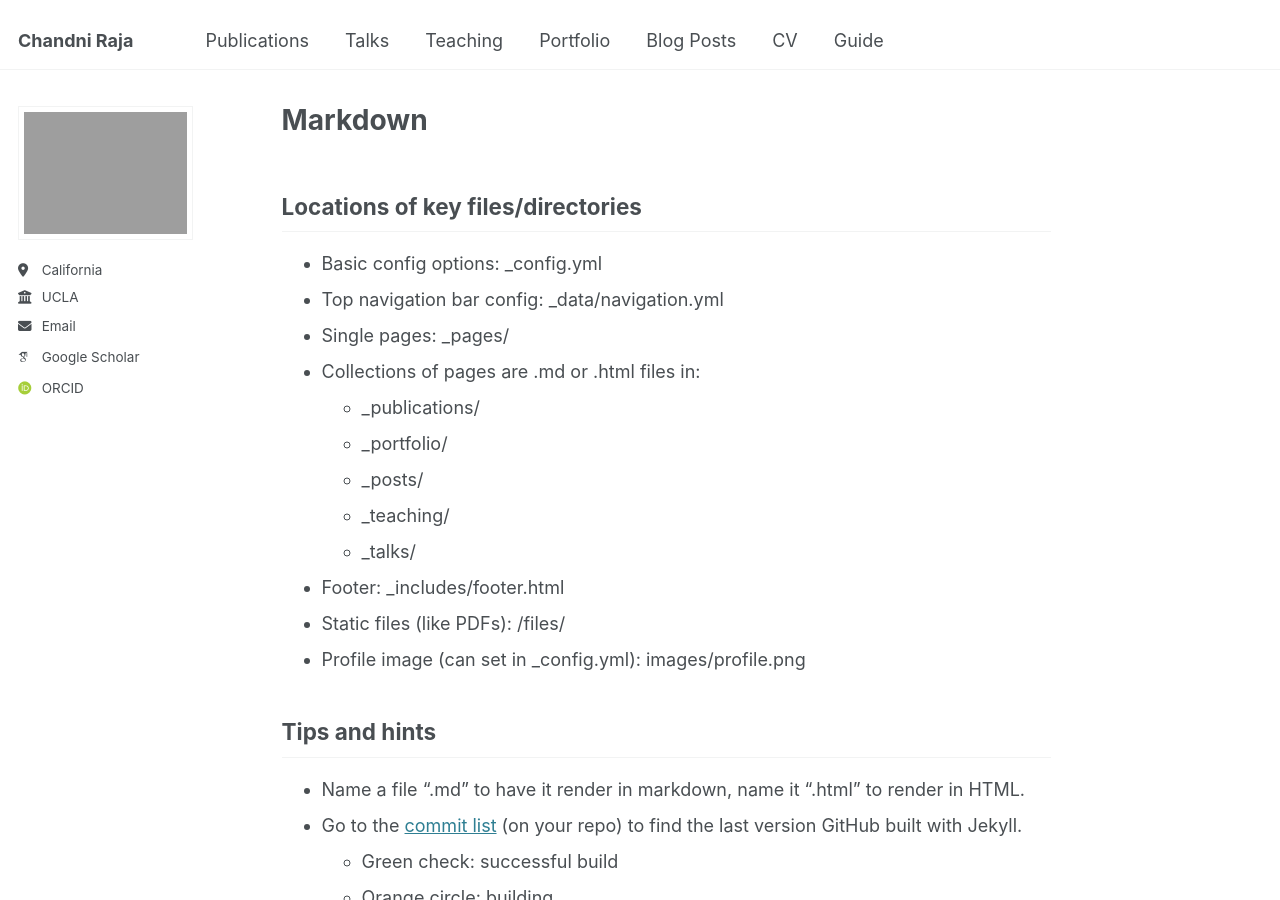
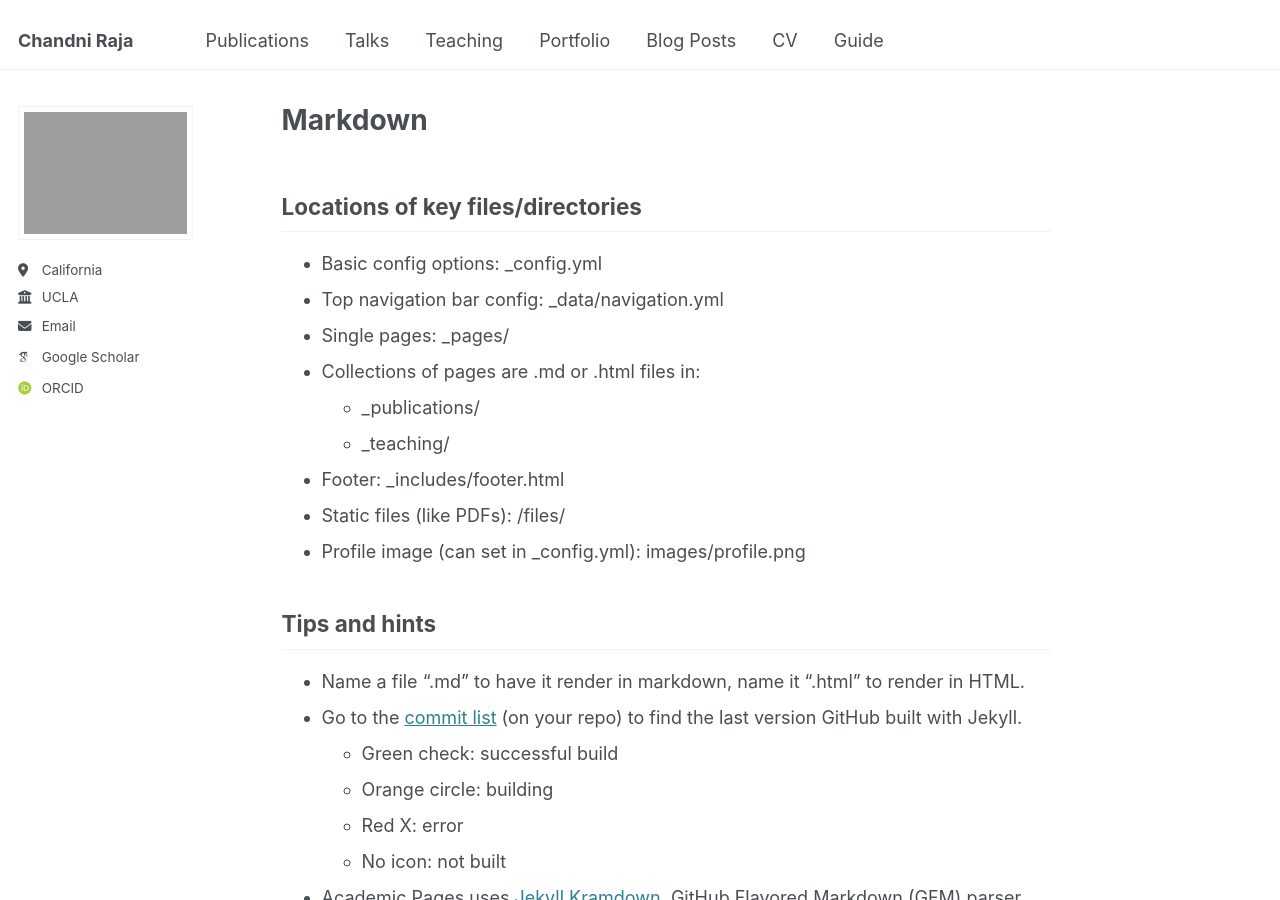
Before and after one commit to chandniraja/chandniraja.github.io, a Jekyll site: the page built from _pages/markdown.md, in a window 1280 px wide and 900 px high. Built offline with Jekyll 4.4.1, drawn with Linux system fonts in a browser that asks for light colours; emoji names are drawn with the system emoji font; some web fonts are replaced.

Commit message:
omit pages

```diff
--- a/_pages/markdown.md
+++ b/_pages/markdown.md
@@ -14,10 +14,7 @@ redirect_from:
 * Single pages: _pages/
 * Collections of pages are .md or .html files in:
   * _publications/
-  * _portfolio/
-  * _posts/
   * _teaching/
-  * _talks/
 * Footer: _includes/footer.html
 * Static files (like PDFs): /files/
 * Profile image (can set in _config.yml): images/profile.png
```
Also changed, not shown: 1 other file.
